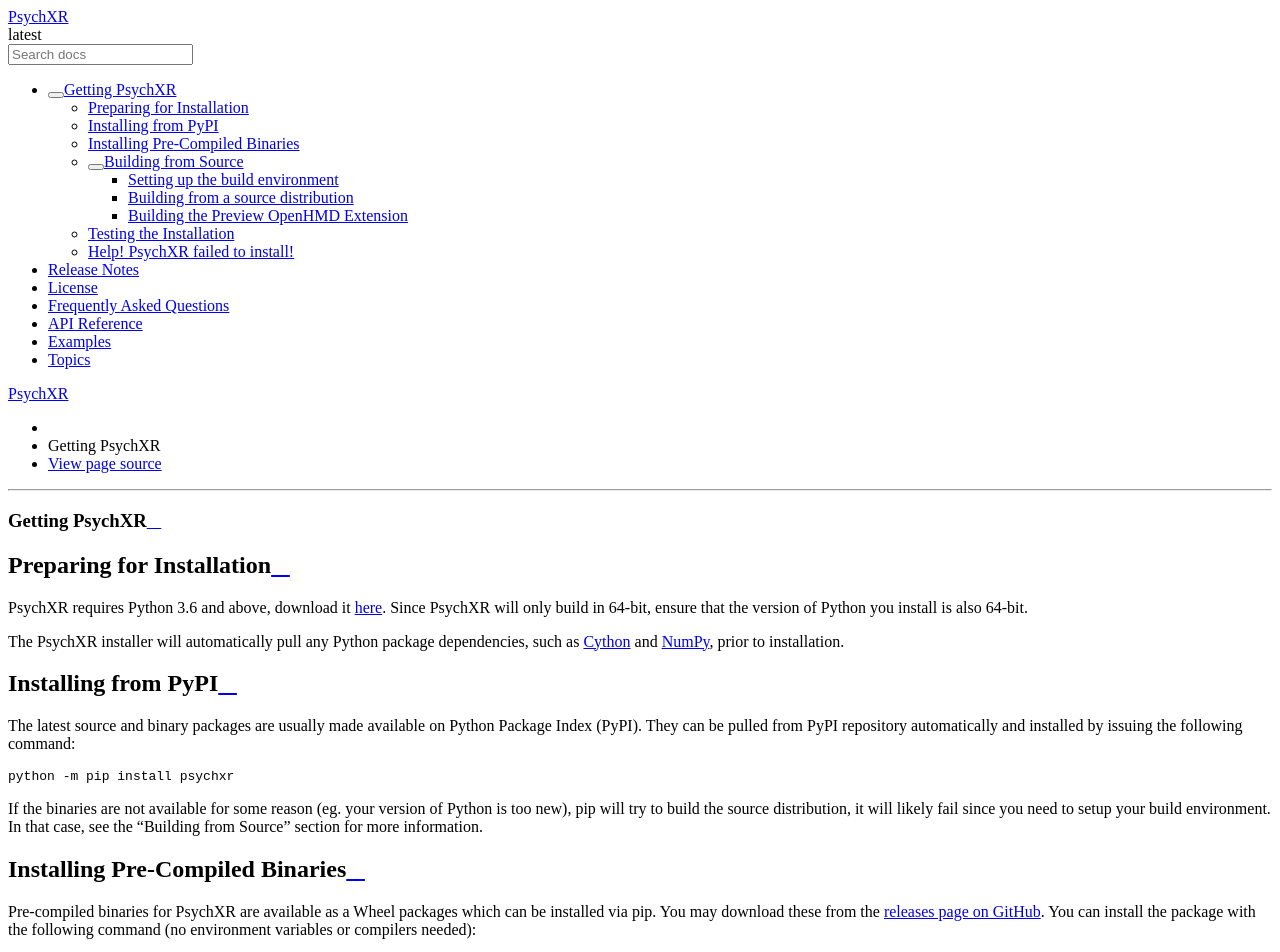
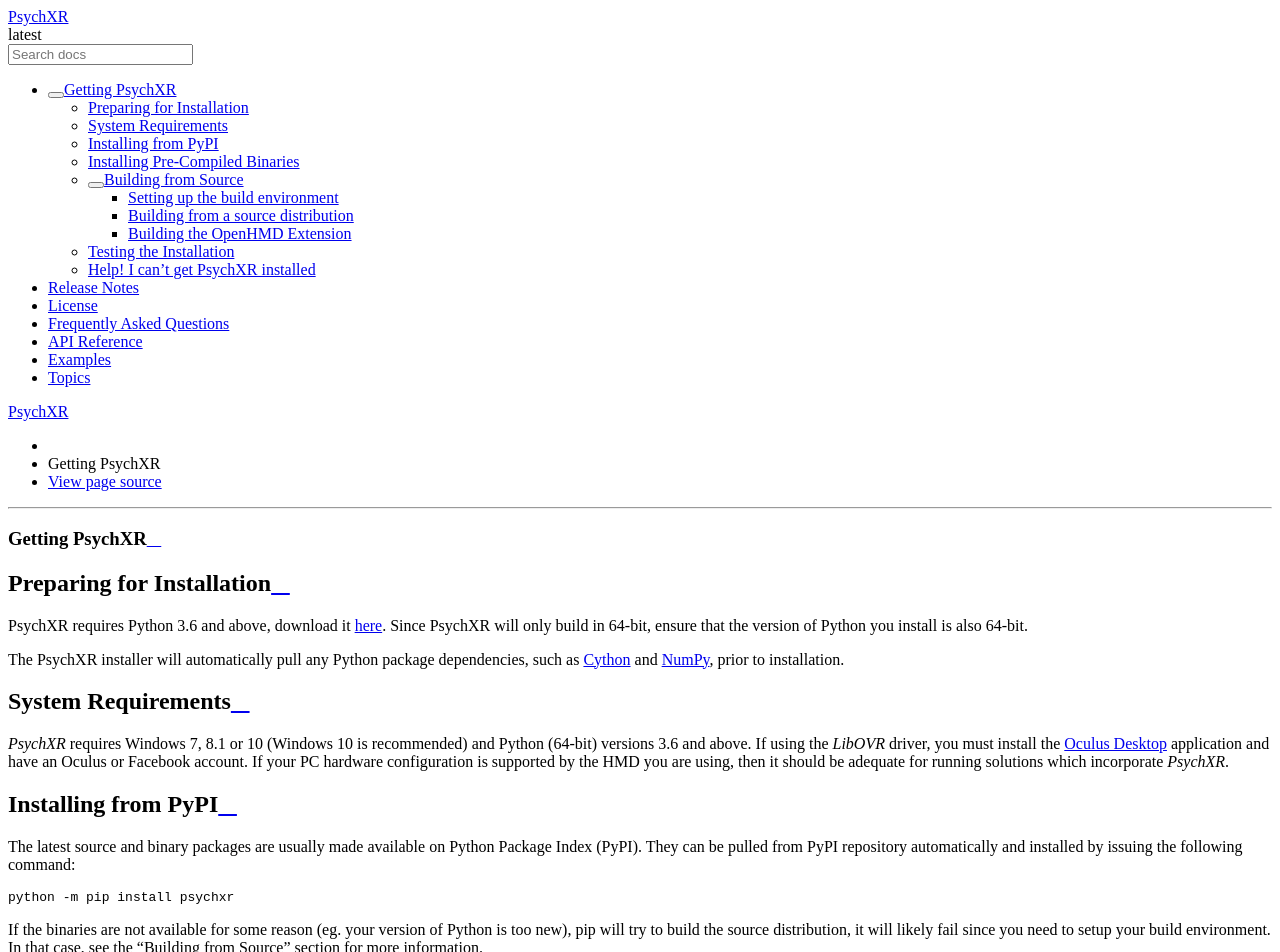
Before and after one commit to mdcutone/psychxr, a Sphinx documentation site: the page built from docs/installing.rst, in a window 1280 px wide and 1400 px high. Shown: the top 952 px of the window. Built offline with Sphinx 7.4.7 and the Read the Docs theme 2.0.0, drawn with Linux system fonts in a browser that asks for light colours; some of the changed text lies outside the part shown.

Commit message:
DOCS: Cleaned up website docs.

```diff
--- a/docs/installing.rst
+++ b/docs/installing.rst
@@ -11,6 +11,17 @@
 The PsychXR installer will automatically pull any Python package dependencies,
 such as `Cython <https://cython.org/>`_ and `NumPy <https://www.numpy.org/>`_,
 prior to installation.
+
+System Requirements
+-------------------
+
+*PsychXR* requires Windows 7, 8.1 or 10 (Windows 10 is recommended) and Python
+(64-bit) versions 3.6 and above. If using the *LibOVR* driver, you must install
+the `Oculus Desktop <https://support.oculus.com/articles/getting-started/
+getting-started-with-rift-s/install-oculus-app-pc-rift-s-setup/>`_ application
+and have an Oculus or Facebook account. If your PC hardware configuration is
+supported by the HMD you are using, then it should be adequate for running
+solutions which incorporate *PsychXR*.
 
 Installing from PyPI
 --------------------
@@ -30,15 +41,16 @@
 --------------------------------
 
 Pre-compiled binaries for PsychXR are available as a Wheel packages which can
-be installed via pip. You may download these from the
-`releases page on GitHub <https://github.com/mdcutone/psychxr/releases>`_. You
-can install the package with the following command (no environment variables or
+be installed via pip. These releases are usually newer than those on PyPI. You
+may download these packages from the `releases page on GitHub
+<https://github.com/mdcutone/psychxr/releases>`_. After downloading, you can
+install *PsychXR* with the following command (no environment variables or
 compilers needed)::
 
     python -m pip install psychxr-<version>.whl
 
 Note that the pre-compiled binaries are built on Windows 10 64-bit using the
-MSVC++ 19.0 64-bit, supporting versions 3.6 to 3.9. If your configuration
+MSVC++ 19.0 64-bit, supporting Python versions 3.6 to 3.9. If your configuration
 differs, consider building from source.
 
 Building from Source
@@ -151,8 +163,8 @@
 
     python -m pip install psychxr-<version>.tar.gz
 
-Building the Preview OpenHMD Extension
-~~~~~~~~~~~~~~~~~~~~~~~~~~~~~~~~~~~~~~
+Building the OpenHMD Extension
+~~~~~~~~~~~~~~~~~~~~~~~~~~~~~~
 
 A preview version of the OpenHMD extension is available as of version 0.2.4 of
 PsychXR. If you want to try it out, you can tell the installer to build it by
@@ -160,6 +172,9 @@
 distribution::
 
     set PSYCHXR_BUILD_OPENHMD=1
+
+You do not need to specify an SDK of OpenHMD path as *PsychXR* ships with the
+required files and the installer knows where to find them.
 
 Testing the Installation
 ------------------------
@@ -178,12 +193,12 @@
 indicate a successful installation. If you get any exception raised when
 entering the above commands, the installation has likely failed at some point.
 
-Help! PsychXR failed to install!
---------------------------------
+Help! I can't get PsychXR installed
+-----------------------------------
 
 If this happens try the above steps again or another installation method. If you
 are really stuck, consider submitting an issue to the project's GitHub page
-detailing the steps you took and were things began to fail. It is likely that
-the any difficulty encountered is not your fault and might be due to unclear or
-erroneous documentation. Suggestions and fixes are always welcome to make the
-process smoother for everyone.
+detailing the steps you took and were things began to fail. It is also likely
+that the any difficulty encountered is not your fault and might be due to
+unclear or erroneous documentation. Suggestions and fixes are always welcome to
+make the process smoother for everyone.
```
Also changed, not shown: other parts of docs/installing.rst (+3 -3 lines).
